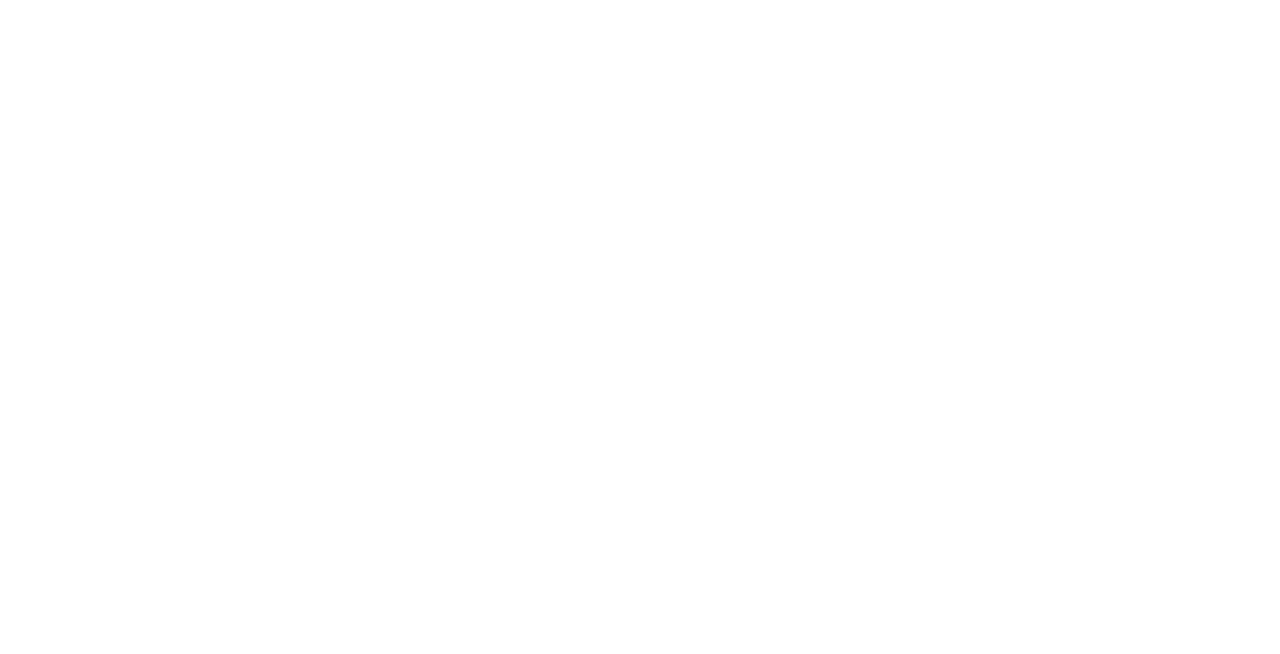
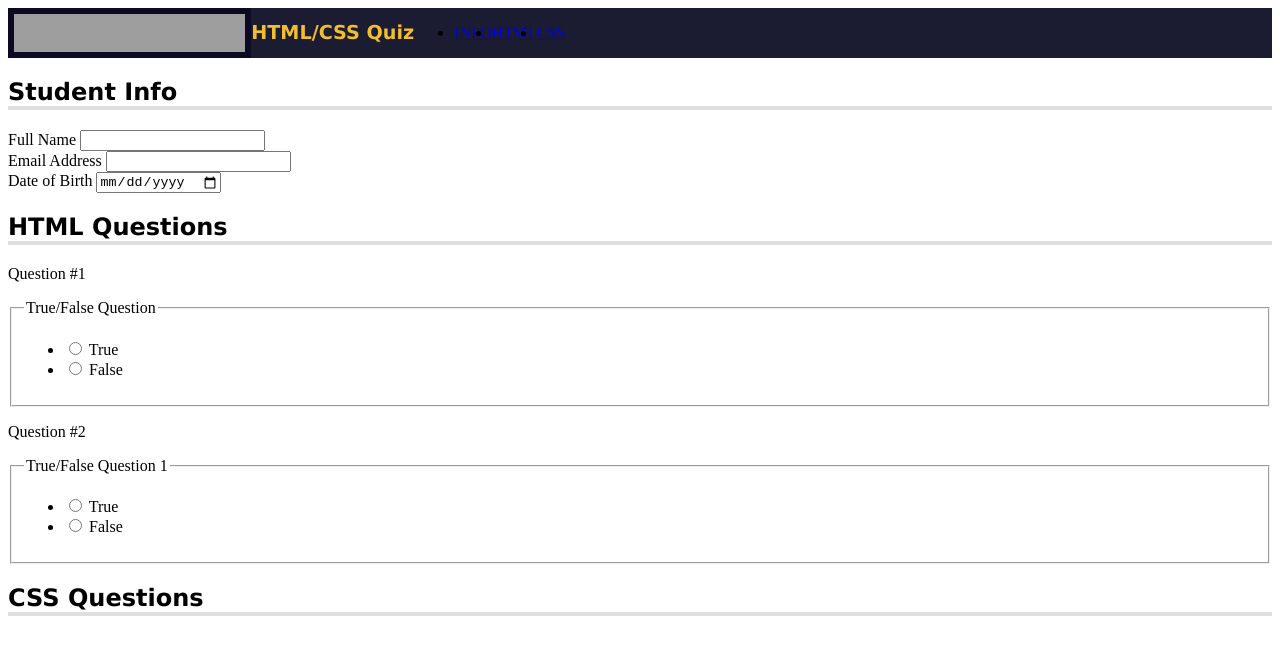
Before and after one commit to MuntakaHelali/Accessibility-Quiz-Solution, a plain HTML site: page index.html in a window 1280 px wide. Drawn offline with Linux system fonts and the light colour scheme; grey boxes are pictures that could not be loaded.

Commit message:
Step 1 - 35 Solution
Updated HTML and CSS codebase for application.

```diff
--- a/index.html
+++ b/index.html
@@ -3,10 +3,80 @@
 <head>
     <meta charset="UTF-8">
     <meta name="viewport" content="width=device-width, initial-scale=1.0">
+    <meta name="description" content="Accessibility Quiz created using HTML and CSS">
     <title>Accessibility Quiz</title>
     <link rel="stylesheet" href="styles.css">
 </head>
 <body>
-
+    <header>
+        <img id="logo" src="https://cdn.freecodecamp.org/platform/universal/fcc_primary.svg" alt="">
+        <h1>HTML/CSS Quiz</h1>
+        <nav>
+            <ul>
+                <li><a href="#student-info">INFO</a></li>
+                <li><a href="#html-questions">HTML</a></li>
+                <li><a href="#css-questions">CSS</a></li>
+            </ul>
+        </nav>
+    </header>
+    <main>
+        <form method="post" action="https://freecodecamp.org/practice-project/accessibility-quiz">
+            <section role="region" aria-labelledby="student-info">
+                <h2 id="student-info">Student Info</h2>
+                <div class="info">
+                    <label for="studentName">Full Name</label>
+                    <input id="studentName" type="text" name="studentName">
+                </div>
+                <div class="info">
+                    <label for="emailAddress">Email Address</label>
+                    <input id="emailAddress" type="email" name="emailAddress">
+                </div>
+                <div class="info">
+                    <label for="dateOfBirth">Date of Birth<span class="sr-only">(Date of Birth)</span></label>
+                    <input id="dateOfBirth" type="date" name="dateOfBirth">
+                </div>
+            </section>
+            <section role="region" aria-labelledby="html-questions">
+                <h2 id="html-questions">HTML Questions</h2>
+                <div class="question-block">
+                    <p>1</p>
+                    <fieldset class="question" name="firstQuestion">
+                        <legend>True/False Question</legend>
+                        <ul class="answers-list">
+                            <li>
+                                <label for="q1-a1"><input type="radio" id="q1-a1" value="True" name="q1"> True</label>
+                            </li>
+                            <li>
+                                <label for="q1-a2"><input type="radio" id="q1-a2" value="False" name="q1"> False</label>
+                            </li>
+                        </ul>
+                    </fieldset>
+                </div>
+                <div class="question-block">
+                    <p>2</p>
+                    <fieldset class="question" name="secondQuestion">
+                        <legend>True/False Question 1</legend>
+                        <ul class="answers-list">
+                            <li>
+                                <label for="q2-a1"><input type="radio" id="q2-a1" value="True" name="q2"> True</label>
+                            </li>
+                            <li>
+                                <label for="q2-a2"><input type="radio" id="q2-a2" value="False" name="q2"> False</label>
+                            </li>
+                        </ul>
+                    </fieldset>
+                </div>
+            </section>
+            <section role="region" aria-labelledby="css-questions">
+                <h2 id="css-questions">CSS Questions</h2>
+                <div class="formrow">
+                    <div class="question-block"></div>
+                    <div class="answer"></div>
+                    <div class="question-block"></div>
+                    <div class="answer"></div>
+                </div>
+            </section>
+        </form>
+    </main>
 </body>
 </html>
--- a/styles.css
+++ b/styles.css
@@ -0,0 +1,47 @@
+#logo{
+    width: max(100px, 18vw);
+    background-color: #0a0a23;
+    aspect-ratio: 35/4;
+    padding: 0.4rem;
+}
+
+header{
+    width: 100%;
+    height: 50px;
+    background-color: #1b1b32;
+    display: flex;
+}
+
+h1{
+    color: #f1be32;
+    font-size: min(5vw, 1.2em);
+}
+
+nav > ul {
+    display: flex;
+    justify-content: space-evenly;
+}
+
+h1, h2 {
+    font-family: Verdana, Geneva, Tahoma, sans-serif;
+}
+
+h2{
+    border-bottom: 4px solid #dfdfe2;
+}
+
+p::before{
+    content: "Question #";
+}
+
+.sr-only{
+    position: absolute;
+    width: 1px;
+    height: 1px;
+    padding: 0;
+    margin: -1px;
+    overflow: hidden;
+    clip: rect(0,0,0,0);
+    white-space: nowrap;
+    border: 0;
+}
```
